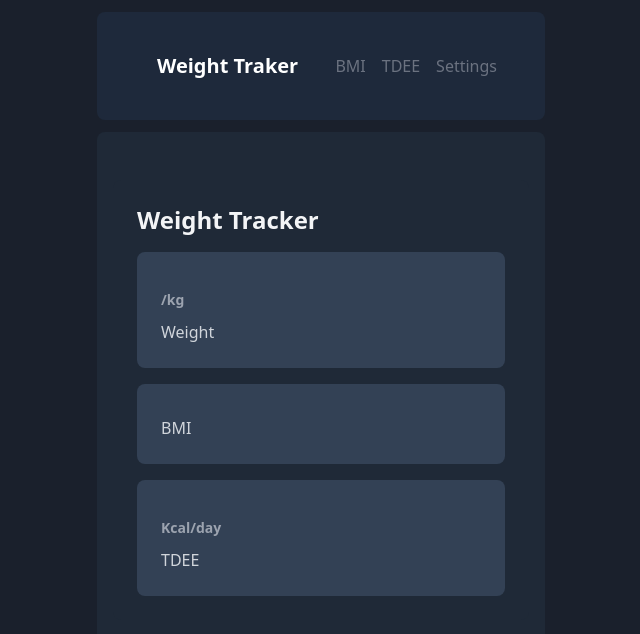
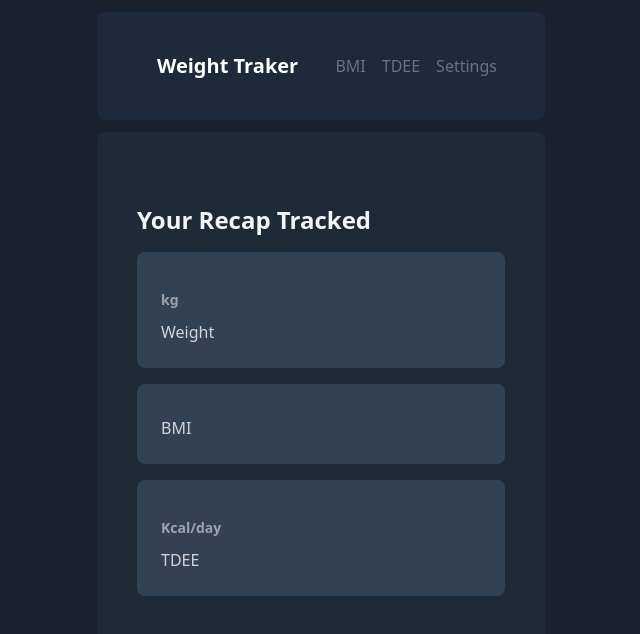
Before and after one commit to maurodf0/weight-traker, a Vue app: page / in a window 1280 px wide. Shown: the top 634 px of the page, without its empty margins (319-959 px from the left). Built offline with nearby package versions, Linux system fonts and the light colour scheme; the HTML template or start-up script is replaced by a standard one.

Commit message:
recap (not working yet)

```diff
--- a/src/components/InfoCard.vue
+++ b/src/components/InfoCard.vue
@@ -20,7 +20,7 @@ defineProps({
 <template>
     <div class="flex flex-col gap-2 p-6 bg-gray-100 dark:bg-slate-700 rounded-lg">
         <h2 class="text-3xl font-semibold text-gray-800 dark:text-gray-100">
-            {{ info }} <span class="text-gray-500 dark:text-gray-400 text-sm"> {{ suffix }} </span>
+            {{ info }} <span class="text-gray-400 dark:text-gray-400 text-sm "> {{ suffix }} </span>
         </h2>
         <p class="text-gray-600 dark:text-gray-300">
             {{ description }}
--- a/src/views/HomeView.vue
+++ b/src/views/HomeView.vue
@@ -7,10 +7,10 @@ const { weight, tdee, bmi } = useTracker();
 
 <template>
   <div class="max-w-3xl mx-auto my-8 p-6 bg-white dark:bg-gray-800 rounded-lg">
-    <h1 class="text-2xl font-bold text-gray-800 dark:text-gray-100 mb-4">Weight Tracker</h1>
+    <h1 class="text-2xl font-bold text-gray-800 dark:text-gray-100 mb-4">Your Recap Tracked</h1>
     <div class="flex flex-col gap-4">
       <RouterLink to="/weight">
-        <InfoCard :info="weight" description="Weight" suffix="/kg" />
+        <InfoCard :info="weight" description="Weight" suffix="kg" />
       </RouterLink>
       <RouterLink to="/bmi">
         <InfoCard :info="bmi" description="BMI"   />
```
